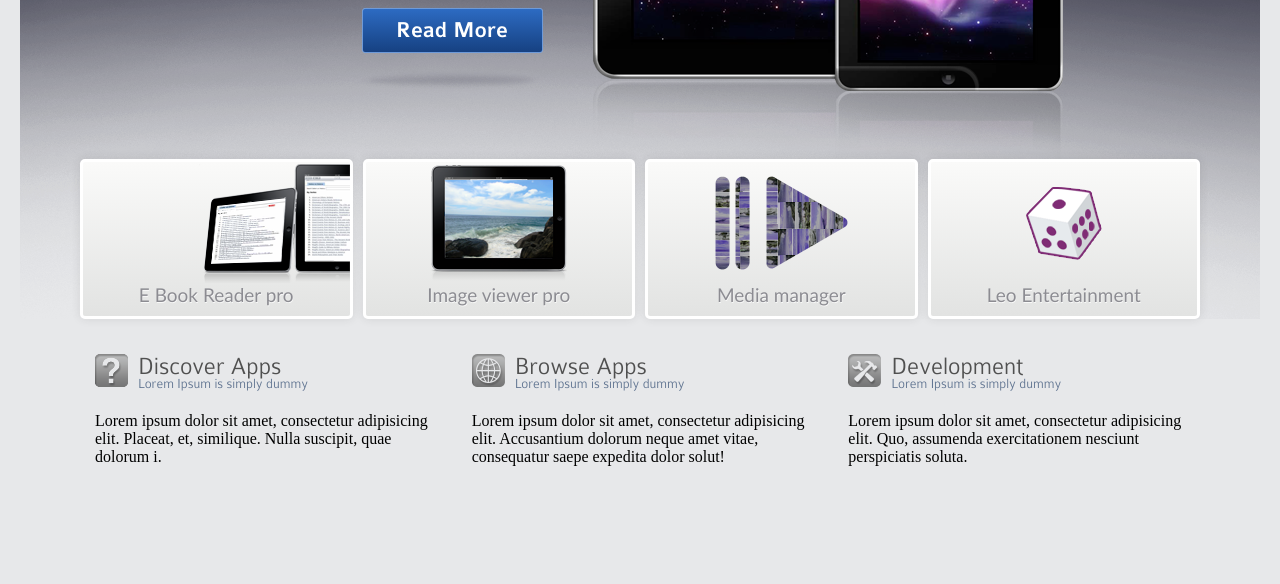
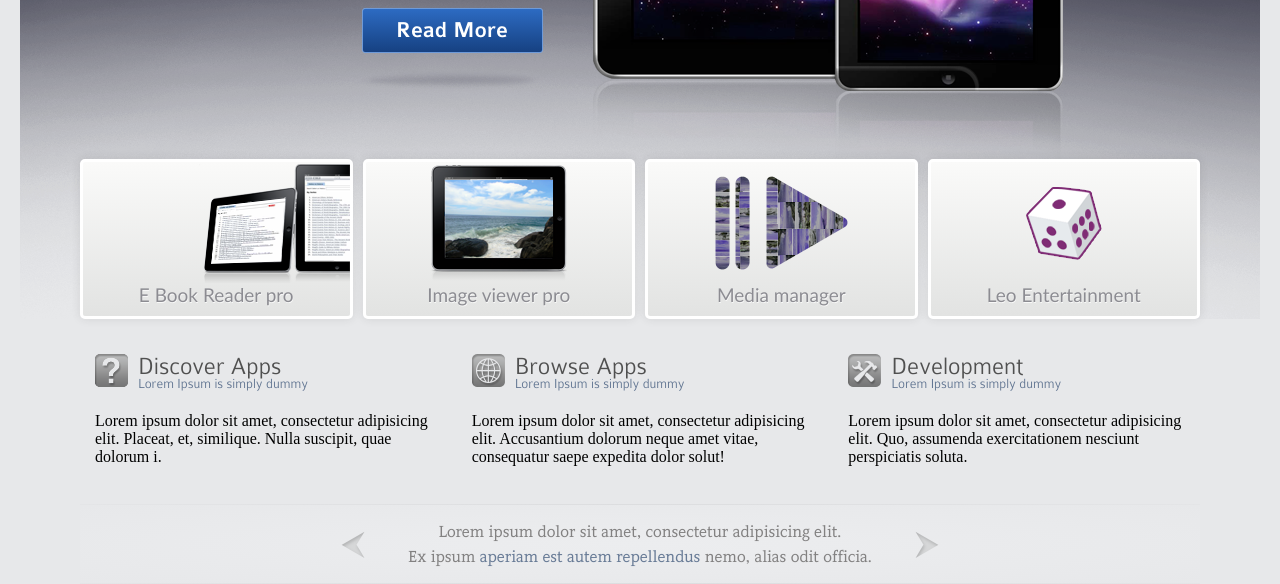
Before and after one commit to Andigo/Dublin-sApp, a plain HTML site: page index.html in a window 1280 px wide. Shown: the part 331-915 px from the top of the page. Before the commit the page ends 835 px from the top, so only its background shows below. Drawn offline with nearby package versions, Linux system fonts and the light colour scheme.

Commit message:
add banner

```diff
--- a/css/general.css
+++ b/css/general.css
@@ -44,6 +44,12 @@
   font-family: Colaborate Md;
   /* Имя шрифта */
   src: url(../fonts/ColabMed.otf);
+  /* Путь к файлу со шрифтом */
+}
+@font-face {
+  font-family: Contra;
+  /* Имя шрифта */
+  src: url(../fonts/Contra.ttf);
   /* Путь к файлу со шрифтом */
 }
 .wrapper {
@@ -533,3 +539,50 @@ header .header-boxes-pic4 {
   font-size: 14px;
   font-weight: 300;
 }
+.banner {
+  min-height: 80px;
+}
+.banner-wr {
+  width: 100%;
+  min-height: 78px;
+  background: radial-gradient(#ecedef, #e7e8ea);
+  display: -moz-flex;
+  display: -ms-flex;
+  display: -o-flex;
+  display: -ms-flexbox;
+  display: flex;
+  -ms-align-items: center;
+  -ms-flex-align: center;
+  align-items: center;
+  -ms-flex-pack: center;
+  justify-content: center;
+}
+.banner-wr span {
+  width: 550px;
+  font-family: Contra;
+  font-size: 16px;
+  font-weight: 400;
+  line-height: 25px;
+  text-align: center;
+  /* Text style for "Lorem Ipsum is" */
+  color: #828181;
+}
+.banner-wr span strong {
+  color: #687b96;
+}
+.banner-wr-left {
+  cursor: pointer;
+  width: 24px;
+  height: 27px;
+  background: url(../img/left-arrow.png) no-repeat center;
+}
+.banner-wr-right {
+  cursor: pointer;
+  width: 24px;
+  height: 27px;
+  background: url(../img/right-arrow.png) no-repeat center;
+}
+.banner-line {
+  height: 1px;
+  background: radial-gradient(#dcdddf, #e7e8ea);
+}
--- a/index.html
+++ b/index.html
@@ -93,5 +93,14 @@
 		</div>
 	</div>
 </section>
+	<section class="banner wrapper">
+	<div class="banner-line"></div>
+	<div class="banner-wr">
+		<div class="banner-wr-left"></div>
+		<span>Lorem ipsum dolor sit amet, consectetur adipisicing elit. </br>Ex ipsum <strong>aperiam est autem repellendus</strong> nemo, alias odit officia.</span>
+		<div class="banner-wr-right"></div>
+	</div>
+	<div class="banner-line"></div>
+</section>
 </body>
 </html>
```
Also changed, not shown: fonts/contra.ttf (added), img/left-arrow.png (added), img/right-arrow.png (added).
